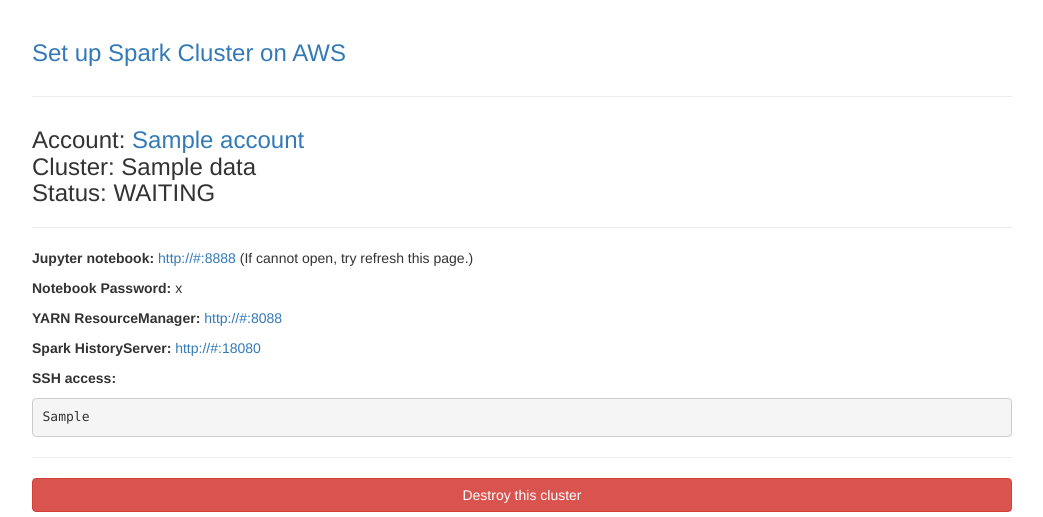
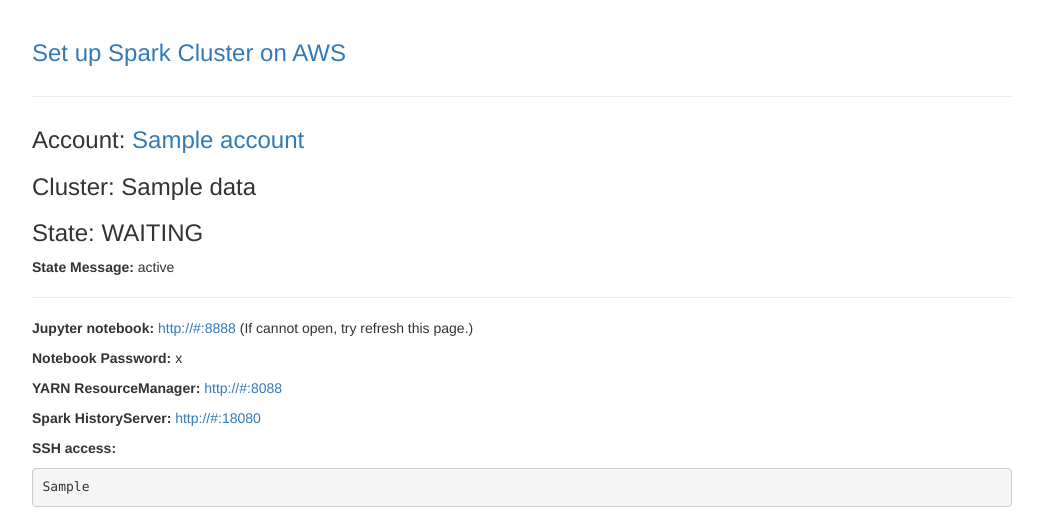
Before and after one commit to arapat/spark-notebook, a Flask app: template spark_notebook/templates/emr-details.html in a window 1280 px wide. Shown: the top 517 px of the page, without its empty margins (118-1161 px from the left). Run offline with Flask 2, Linux system fonts and the light colour scheme; the template is opened without the code that fills it: most values are stand-ins (such as "Sample title", 1, 10 or a date in 2020); some libraries are stand-ins or nearby versions.

Commit message:
Display the state message on the cluster detail page

```diff
--- a/spark_notebook/templates/emr-details.html
+++ b/spark_notebook/templates/emr-details.html
@@ -13,15 +13,20 @@
     <div class="span12">
         <h3>
             Account: <a href="/g/{{data['account']}}">{{data["account"]}}</a>
-            <br/>
+        </h3>
+        <h3>
             Cluster: {{data["cluster_name"]}}
-            <br/>
-            Status: {{data["status"]}}
         </h3>
+        <h3>
+            State: {{data["state"]}}
+        </h3>
+        <p>
+            <b>State Message:</b> {{data["state_message"]}}
+        </p>
 
         <hr>
 
-        {% if data["status"] == "RUNNING" or data["status"] == "WAITING" %}
+        {% if data["state"] == "RUNNING" or data["state"] == "WAITING" %}
 
             <p><b>Jupyter notebook:</b>
                 <a target="_blank" href="http://{{data['master_url']}}:8888">http://{{data['master_url']}}:8888</a>
@@ -41,7 +46,7 @@
                 Destroy this cluster
             </button>
 
-        {% elif data["status"] == "STARTING" or data["status"] == "BOOTSTRAPPING" %}
+        {% elif data["state"] == "STARTING" or data["state"] == "BOOTSTRAPPING" %}
             <p>Launching. Please refresh again later.
             <button class="btn btn-default" onclick="window.location.href=window.location.href;">
                 refresh
```
Also changed, not shown: spark_notebook/server.py (+9 -2 lines), tests/test_emr_details.py (+3 -3 lines).
